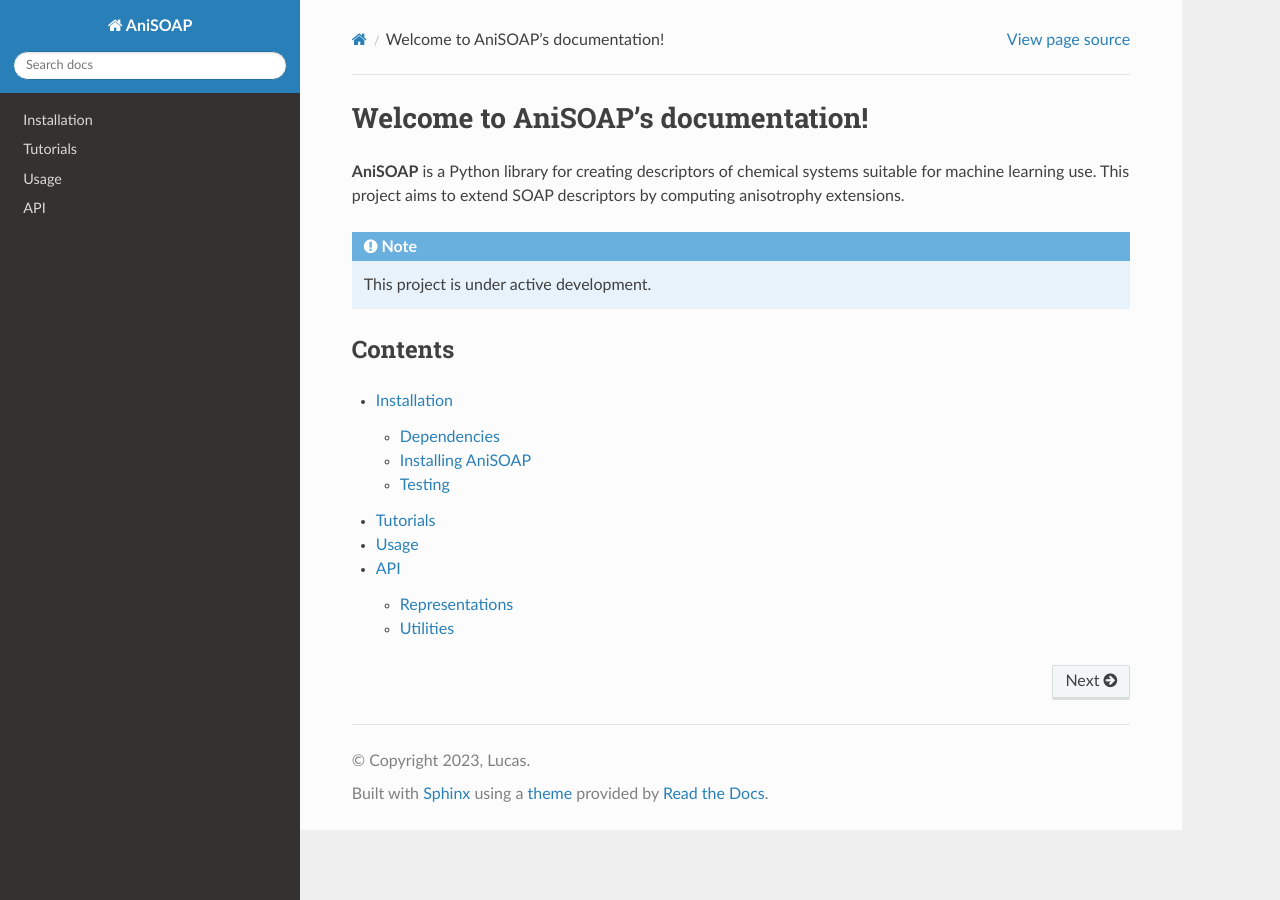
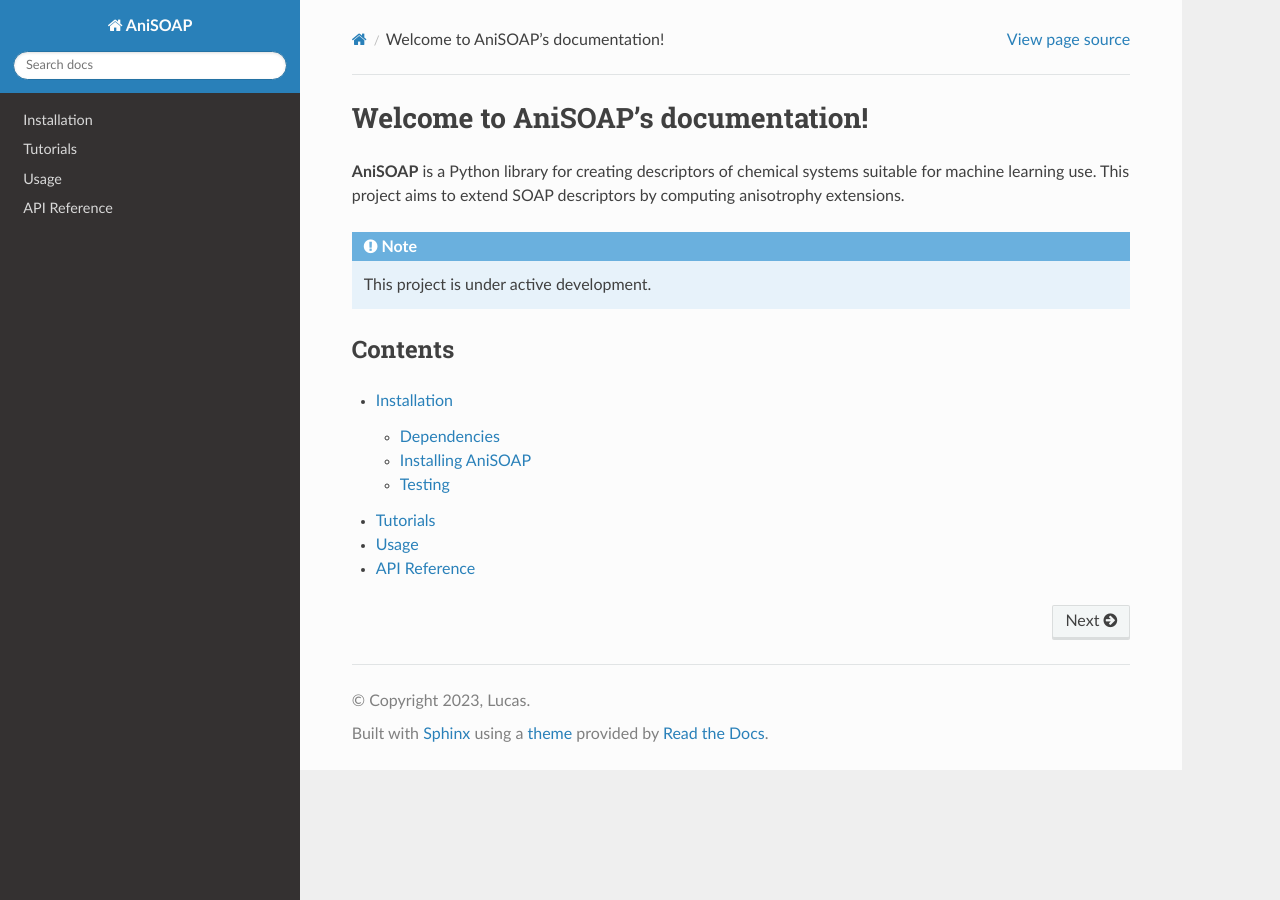
Before and after one commit to cersonsky-lab/AniSOAP, a Sphinx documentation site: the page built from docs/source/index.rst, in a window 1280 px wide. Built offline with Sphinx 7.4.7 and the Read the Docs theme 2.0.0, drawn with Linux system fonts in a browser that asks for light colours.

```diff
--- a/docs/source/api.rst
+++ b/docs/source/api.rst
@@ -1,14 +1,9 @@
-API
-===
+API Reference
+=============
 
-Representations
----------------
+.. autosummary::
+   :toctree: generated
+   :recursive:
 
-.. automodule:: anisoap.representations
-   :members:
-
-Utilities
----------
-
-.. automodule:: anisoap.utils
-   :members:
+   anisoap.representations
+   anisoap.utils
```
